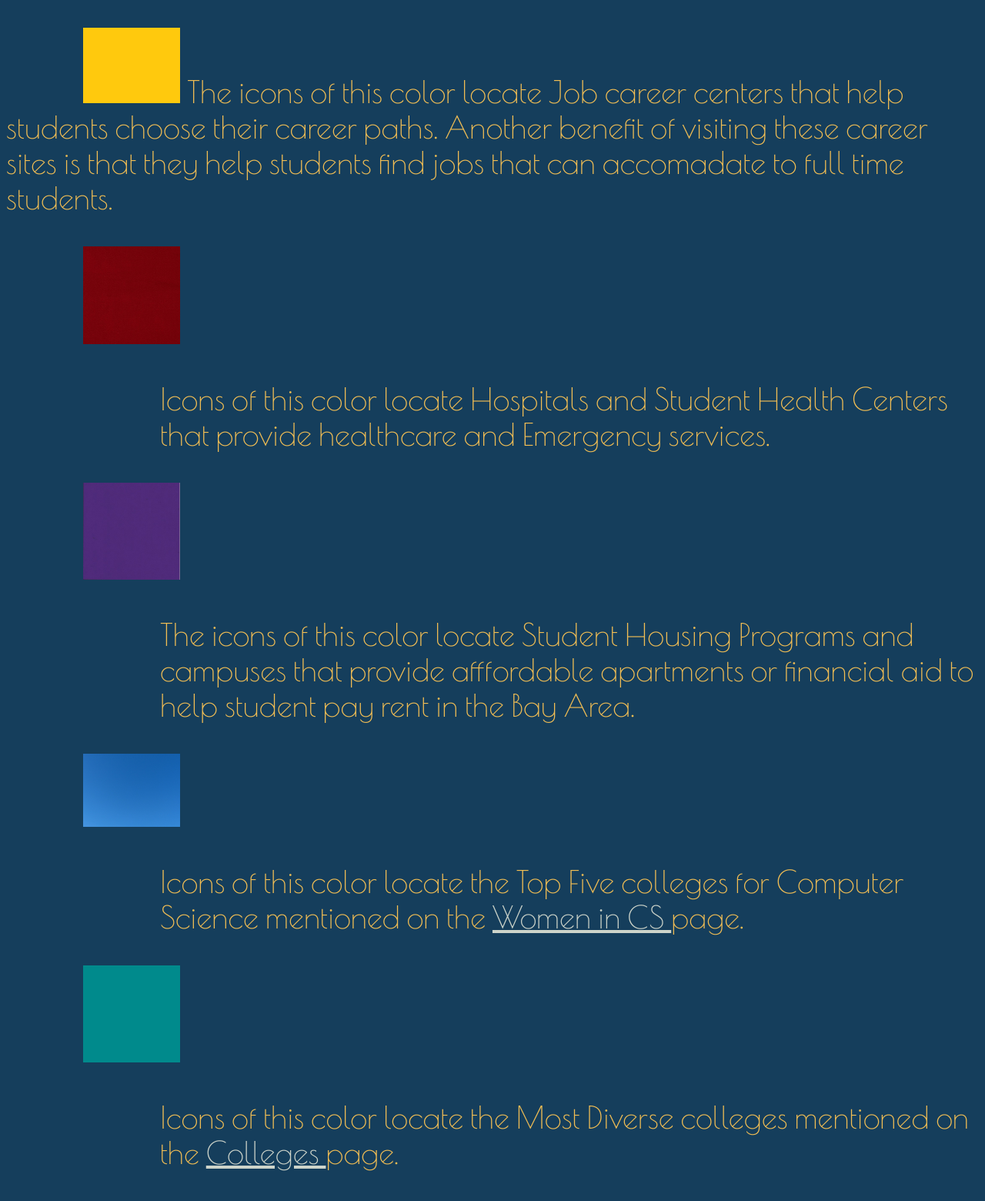
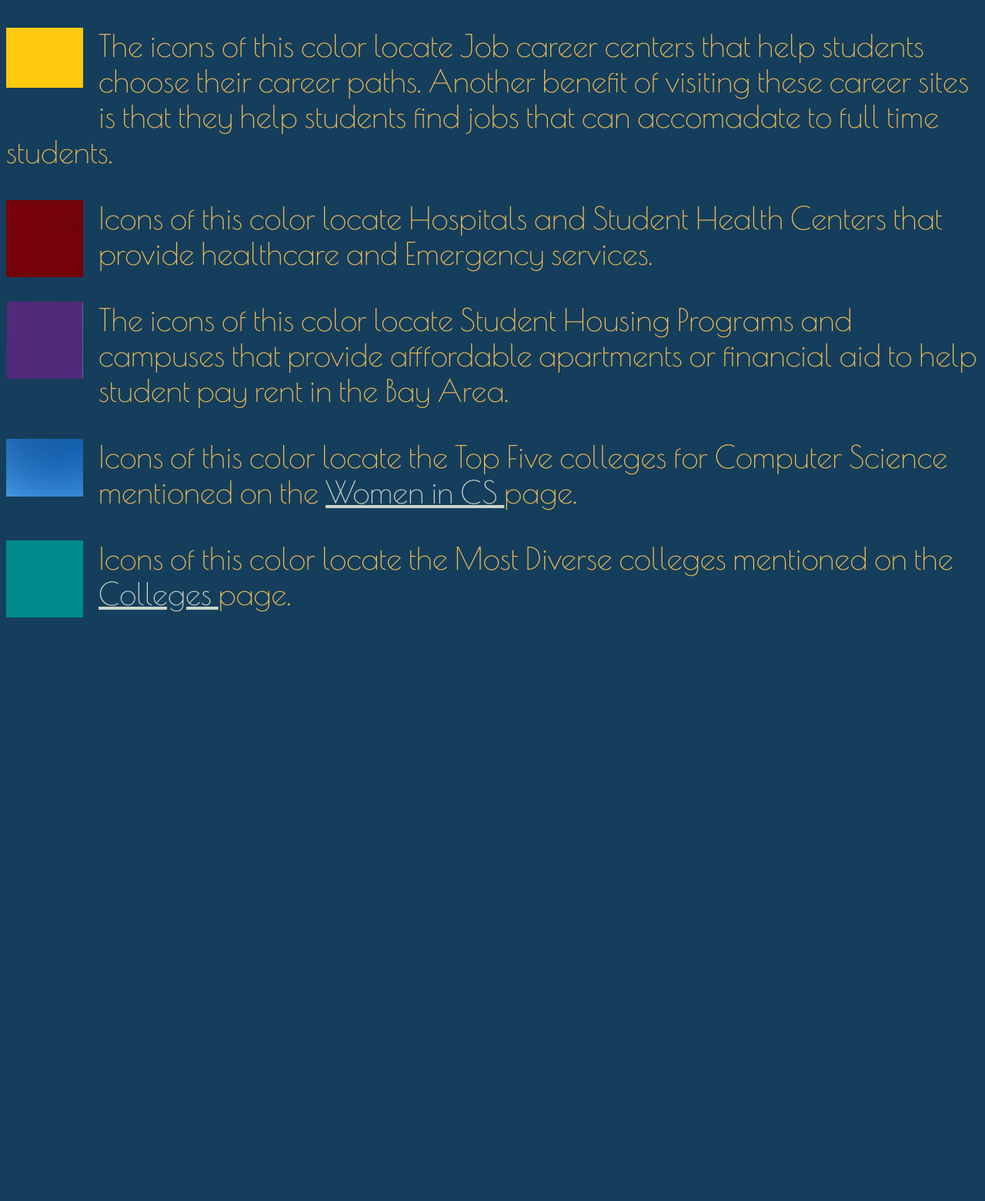
Before and after one commit to KarinaMontiel/finalproject, a PHP site: page /studentlocos.html in a window 1280 px wide. Shown: the part 685-2245 px from the top of the page at 77% size. After the commit the page ends 1487 px from the top, so only its background shows below. Run offline with PHP 8.4, Linux system fonts and the light colour scheme; some libraries are stand-ins or nearby versions.

Commit message:
key made for the map

```diff
--- a/karina.css
+++ b/karina.css
@@ -75,13 +75,27 @@ strong{
 
 }
 
+.left {
+float: left;
+padding: 0 20px 20px 0;
+}
+/* .sections, img {
+  display:inline-block;
+  /* width:100px; */
+  /* margin-left: 50px; */
+} */
 .icons{
-  margin-left: 100px;
-  /* float:left; */
-  width: 10%
+  /* margin-left: 100px; */
+  float:left;
+  width: 100px;
 }
 
 .defs{
-  margin-left: 200px;
-  /* float:right; */
+  /* margin-left: 200px; */
+  width:850px;
+  float:right;
 }
+
+img{
+  width: 100px;
+}
--- a/studentlocos.html
+++ b/studentlocos.html
@@ -97,41 +97,51 @@
       <iframe src="https://www.google.com/maps/d/u/0/embed?mid=1X4rV5N5wZ2fJCHyuKnfI9vnY5Hh5Mvu9" width="640" height="480"></iframe>
     </center>
 
-    <div>
+    <!-- <div class="sections"> -->
 <p>
-          <img class="icons" src="yellow.jpg">
+          <img  src="yellow.jpg" class='left'>
+
           <!-- <div class="defs"> -->
+
            The icons of this color locate Job career centers that help students choose their career paths.
           Another benefit of visiting these career sites is that they help students find jobs that can accomadate to full time students.
+</p>
+
         <!-- </div> -->
-        </p>
-    </div>
+    <!-- </div> -->
+<p>
 
-    <p>
-      <img class="icons" src="red.jpg">
-      <div class="defs">
+     <!-- <div class="sections"> -->
+      <img class="left" src="red.jpg">
+      <!-- <div class="defs"> -->
         Icons of this color locate Hospitals and Student Health Centers that provide healthcare and Emergency services.
-      </div>
+      <!-- </div>
+    </div> -->
 </p>
 
 <p>
-      <img class="icons" src="purple1.jpg">
-      <div class="defs">
+    <!-- <div class="sects"> -->
+      <img class="left" src="purple1.jpg">
+      <!-- <div class="defs"> -->
         The icons of this color locate Student Housing Programs and campuses that provide afffordable apartments
         or financial aid to help student pay rent in the Bay Area.
-      </div>
 </p>
+<p>
+      <!-- </div> -->
+    <!-- </div> -->
 
+    <!-- <div class="sects"> -->
+      <img class="left" src="blue.jpg">
+      <!-- <div class="defs"> -->
+        Icons of this color locate the Top Five colleges for Computer Science mentioned on the <a href="womenInCs.html">Women in CS </a> page.
+      <!-- </div>
+    </div> -->
+</p>
 <p>
-      <img class="icons" src="blue.jpg">
-      <div class="defs">
-        Icons of this color locate the Top Five colleges for Computer Science mentioned on the <a href="womenInCs.html">Women in CS </a> page.
-      </div>
+    <!-- <div class="sects"> -->
+      <img class="left" src="teal.jpg">
+      <!-- <div class="defs"> -->
+        Icons of this color locate the Most Diverse colleges mentioned on the <a href="datagraph.html">Colleges </a> page.
 </p>
-
-    <p>
-      <img class="icons" src="teal.jpg">
-      <div class="defs">
-        Icons of this color locate the Most Diverse colleges mentioned on the <a href="datagraph.html">Colleges </a> page.
-      </div>
-    </p>
+      <!-- </div>
+    </div> -->
```
Lines whose indentation alone changed are shown as unchanged.
